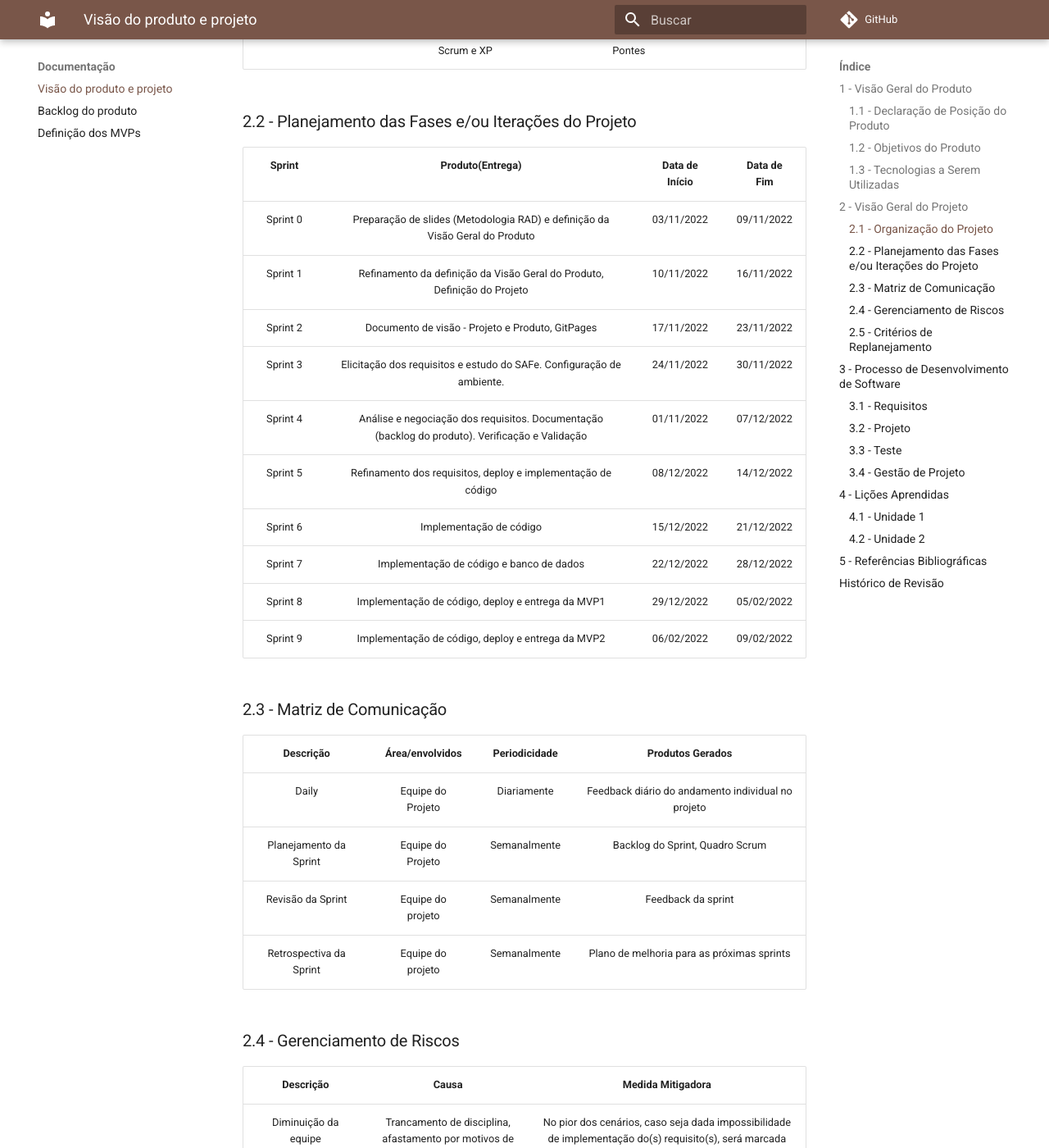
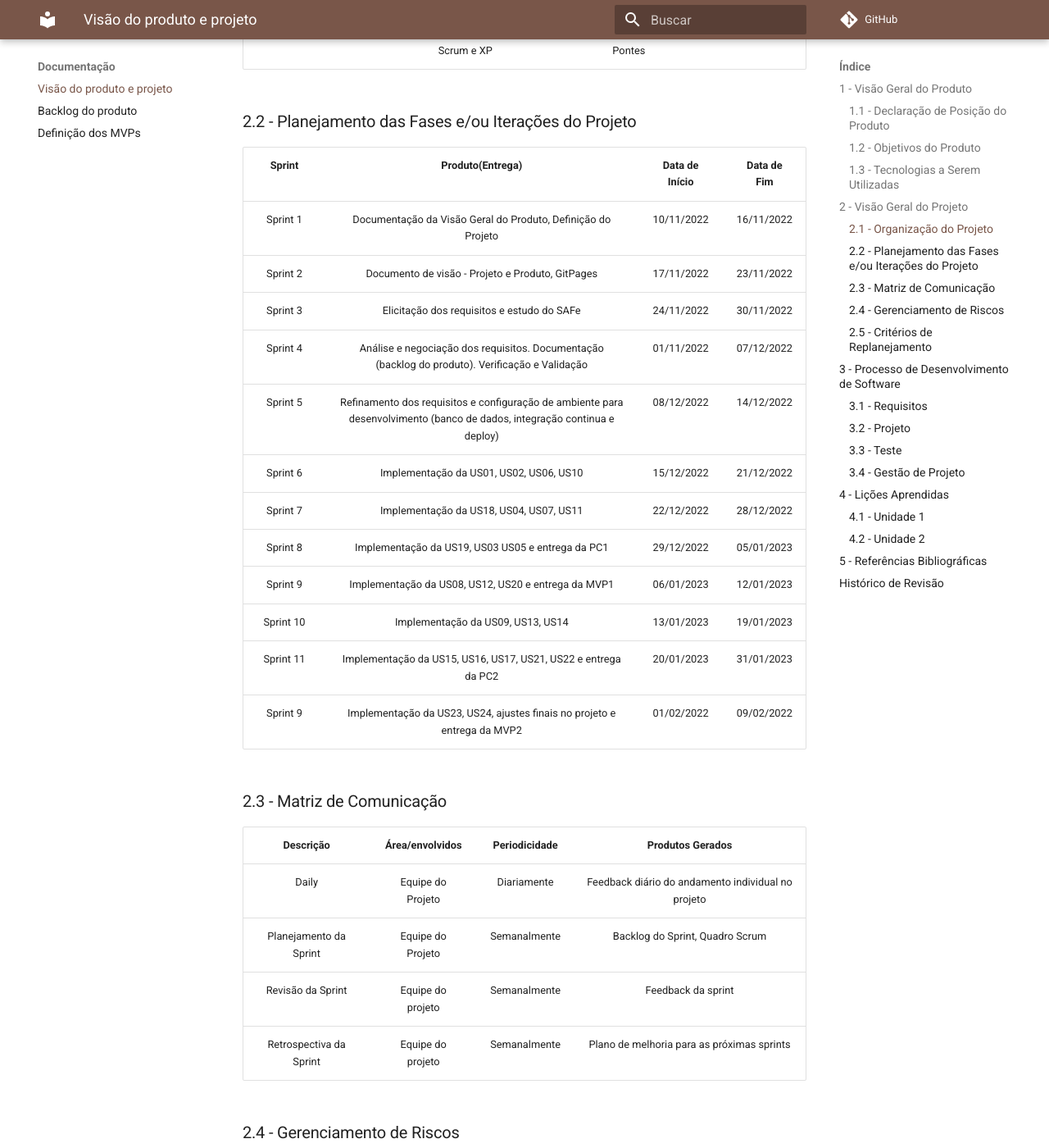
Before and after one commit to mdsreq-fga-unb/2022.2-Receitalista, an MkDocs documentation site: the page built from docs/visao-produto.md, in a window 1280 px wide and 1400 px high, scrolled down 1830 px. Shown: the whole window at 82% size. Built offline with MkDocs 1.6.1 and Material for MkDocs 9.7.7, drawn with Linux system fonts in a browser that asks for light colours; comment, search, counter and statistics services are not loaded.

Commit message:
atualizando as iterações do projeto

```diff
--- a/docs/visao-produto.md
+++ b/docs/visao-produto.md
@@ -46,16 +46,18 @@ O Receitalista é um projeto desenvolvido por alunos da disciplina de Requisitos
 ### 2.2 - Planejamento das Fases e/ou Iterações do Projeto
 |Sprint|Produto(Entrega)|Data de Início|Data de Fim|
 |:-----:|:------:|:------:|:------:|
-|Sprint 0|Preparação de slides (Metodologia RAD) e definição da Visão Geral do Produto|03/11/2022|09/11/2022|
-|Sprint 1|Refinamento da definição da Visão Geral do Produto, Definição do Projeto|10/11/2022|16/11/2022|
+|Sprint 1|Documentação da Visão Geral do Produto, Definição do Projeto|10/11/2022|16/11/2022|
 |Sprint 2|Documento de visão - Projeto e Produto, GitPages|17/11/2022|23/11/2022|
-|Sprint 3|Elicitação dos requisitos e estudo do SAFe. Configuração de ambiente.|24/11/2022|30/11/2022|
+|Sprint 3|Elicitação dos requisitos e estudo do SAFe|24/11/2022|30/11/2022|
 |Sprint 4|Análise e negociação dos requisitos. Documentação (backlog do produto). Verificação e Validação|01/11/2022|07/12/2022|
-|Sprint 5|Refinamento dos requisitos, deploy e implementação de código|08/12/2022|14/12/2022|
-|Sprint 6|Implementação de código|15/12/2022|21/12/2022|
-|Sprint 7|Implementação de código e banco de dados|22/12/2022|28/12/2022|
-|Sprint 8|Implementação de código, deploy e entrega da MVP1|29/12/2022|05/02/2022|
-|Sprint 9|Implementação de código, deploy e entrega da MVP2|06/02/2022|09/02/2022|
+|Sprint 5|Refinamento dos requisitos e configuração de ambiente para desenvolvimento (banco de dados, integração continua e deploy)|08/12/2022|14/12/2022|
+|Sprint 6| Implementação da US01, US02, US06, US10 |15/12/2022|21/12/2022|
+|Sprint 7|Implementação da US18, US04, US07, US11 |22/12/2022|28/12/2022|
+|Sprint 8|Implementação da US19, US03 US05 e entrega da PC1|29/12/2022|05/01/2023|
+|Sprint 9|Implementação da US08, US12, US20 e entrega da MVP1|06/01/2023|12/01/2023|
+|Sprint 10|Implementação da US09, US13, US14|13/01/2023|19/01/2023|
+|Sprint 11|Implementação da US15, US16, US17, US21, US22 e entrega da PC2|20/01/2023|31/01/2023|
+|Sprint 9|Implementação da US23, US24, ajustes finais no projeto e entrega da MVP2|01/02/2022|09/02/2022|
 
 ### 2.3 - Matriz de Comunicação
 |Descrição|Área/envolvidos|Periodicidade|Produtos Gerados|
```
